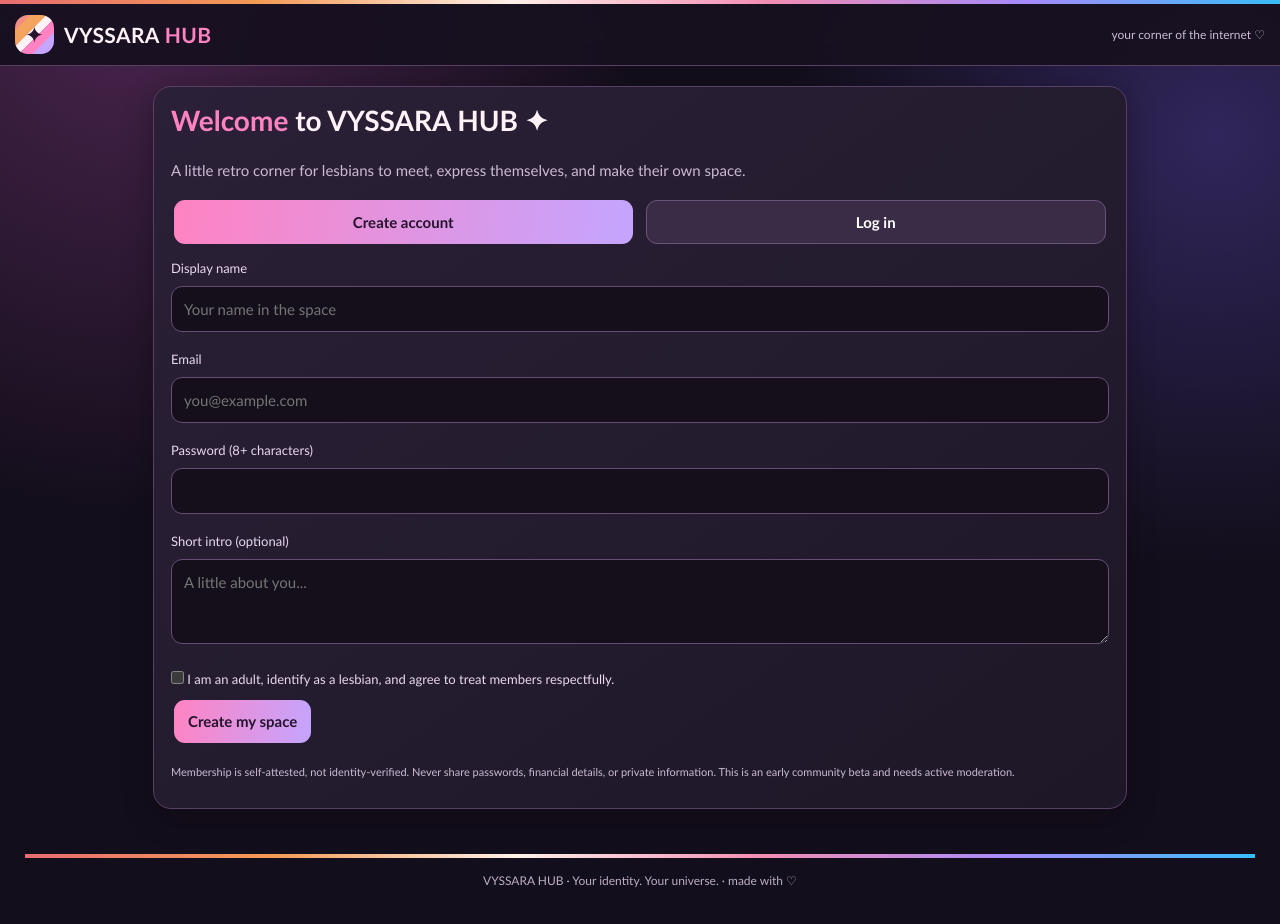
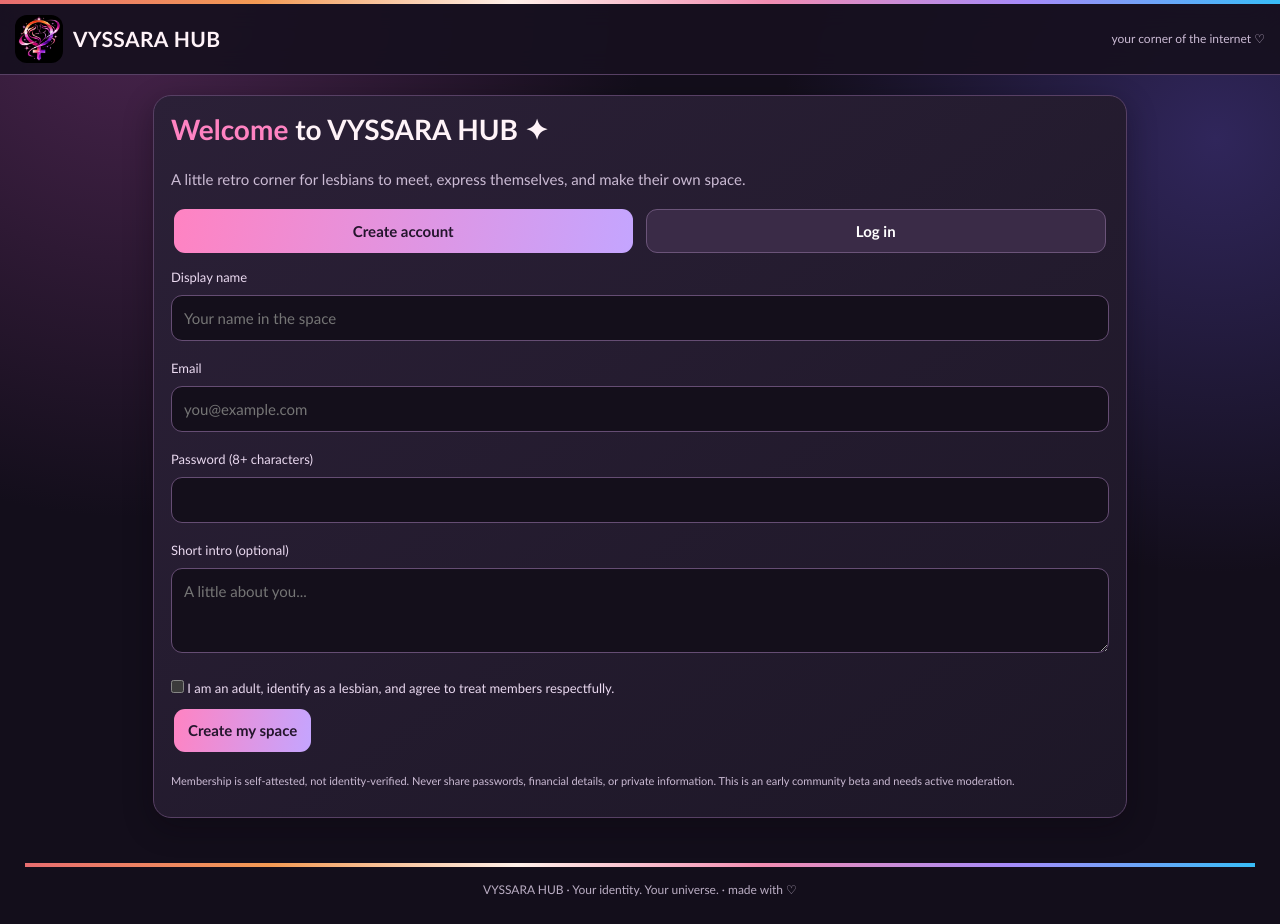
Before and after one commit to gokulai2709-cmyk/sapphicspace, a plain HTML site: page index.html in a window 1280 px wide. Drawn offline with nearby package versions, Linux system fonts and the light colour scheme.

Commit message:
Add VYSSARA HUB logo.

```diff
--- a/index.html
+++ b/index.html
@@ -10,7 +10,13 @@
 :root{color-scheme:dark;--bg:#130e1b;--panel:#21182b;--panel2:#2c2038;--line:#574064;--pink:#ff83c2;--coral:#f28d83;--orange:#f5a45f;--lav:#c4a5ff;--white:#fff3f8;--muted:#cbbbd4;--green:#9fe3c0}
 *{box-sizing:border-box}body{margin:0;background:radial-gradient(circle at 10% 0,#49244d,transparent 35%),radial-gradient(circle at 95% 15%,#30265b,transparent 30%),var(--bg);color:var(--white);font:15px/1.5 "Trebuchet MS",system-ui,sans-serif}
 a{color:var(--pink)}header{position:sticky;top:0;z-index:5;background:#17111feF;border-bottom:1px solid var(--line);padding:11px 15px;display:flex;align-items:center;gap:10px;backdrop-filter:blur(12px)}
-.logo{width:39px;height:39px;border-radius:13px;background:linear-gradient(135deg,#f28d83 0 20%,#f5a45f 20% 40%,#fff3f8 40% 55%,#ff83c2 55% 72%,#c4a5ff 72%);display:grid;place-items:center;color:#28152e;font-size:23px}.brand{font-weight:900;font-size:21px;letter-spacing:.4px}.brand span{color:var(--pink)}
+.logo{width:39px;height:39px;border-radius:13px;background:linear-gradient(135deg,#f28d83 0 20%,#f5a45f 20% 40%,#fff3f8 40% 55%,#ff83c2 55% 72%,#c4a5ff 72%);display:grid;place-items:center;color:#28152e;font-size:23px}.brand{font-weight:900;font-size:21px;letter-spacing:.4px}.brand-logo{
+  width:48px;
+  height:48px;
+  object-fit:contain;
+  border-radius:12px;
+  flex-shrink:0;
+}
 .wrap{max-width:1000px;margin:20px auto;padding:0 13px}.rainbow{height:4px;background:linear-gradient(90deg,#e86d70,#f39a54,#fff0e9,#f28db2,#a78bfa,#38bdf8)}
 .card{background:linear-gradient(145deg,#2b2037,#1d1727);border:1px solid var(--line);border-radius:18px;padding:17px;margin:13px 0;box-shadow:0 9px 30px #08050d55}
 h1,h2,h3,p{margin-top:0}h1{font-size:28px;line-height:1.15}h2{font-size:20px;margin-bottom:10px}h3{font-size:16px;margin-bottom:7px}
@@ -24,7 +30,11 @@ button{border:0;border-radius:11px;padding:10px 14px;background:linear-gradient(
 </head>
 <body>
 <div class="rainbow"></div>
-<header><div class="logo">✦</div><div class="brand">VYSSARA <span>HUB</span></div><div class="small" style="margin-left:auto">your corner of the internet ♡</div></header>
+<header>
+  <img src="file_0000000080fc820791e623deb35ce1df.png" alt="VYSSARA HUB Logo" class="brand-logo">
+  <div class="brand">VYSSARA <span>HUB</span></div>
+  <div class="small" style="margin-left:auto">your corner of the internet ♡</div>
+</header>
 <main class="wrap">
 <section id="auth" class="card hidden">
 <h1><span style="color:var(--pink)">Welcome</span> to VYSSARA HUB ✦</h1>
```
